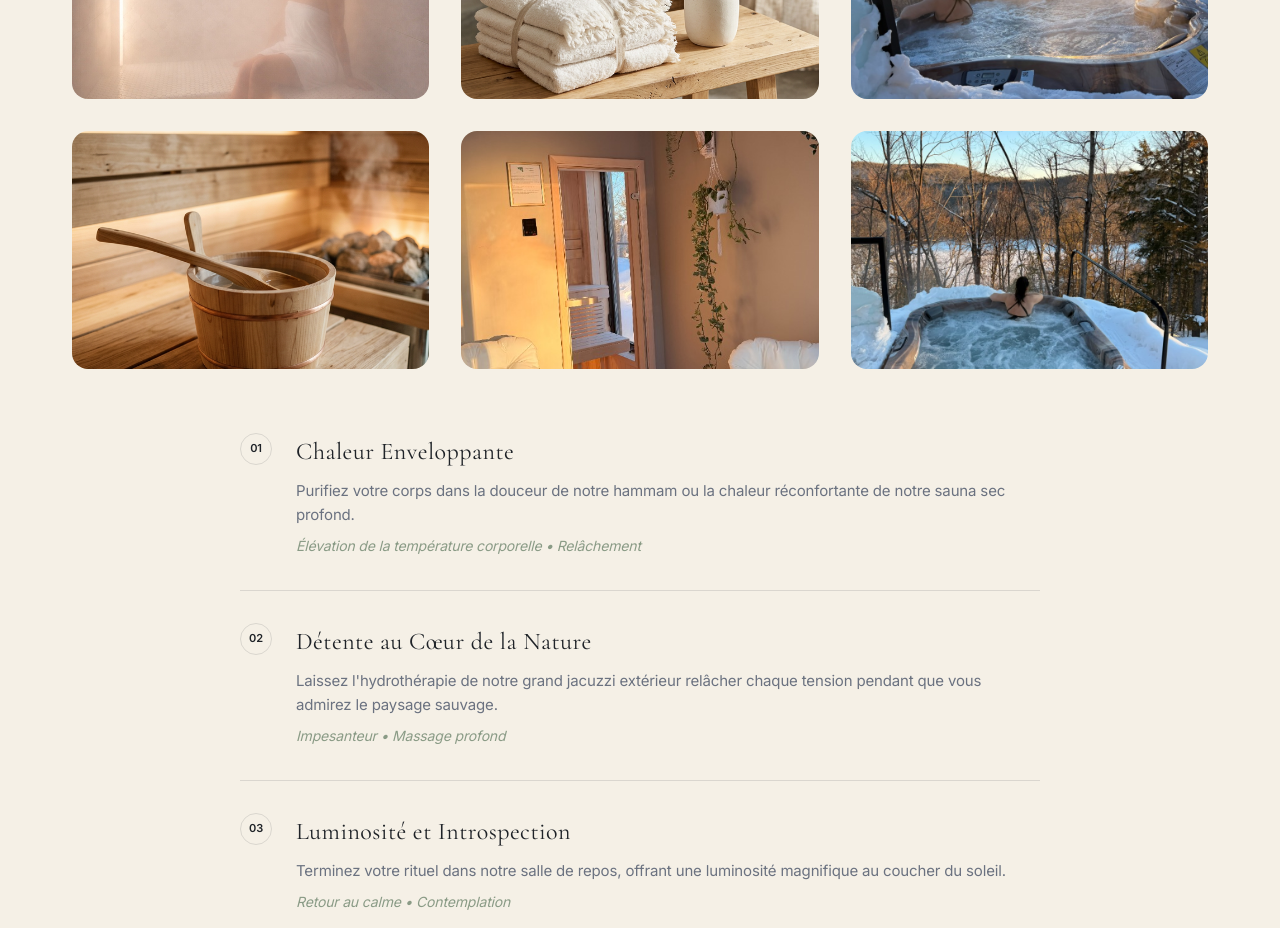
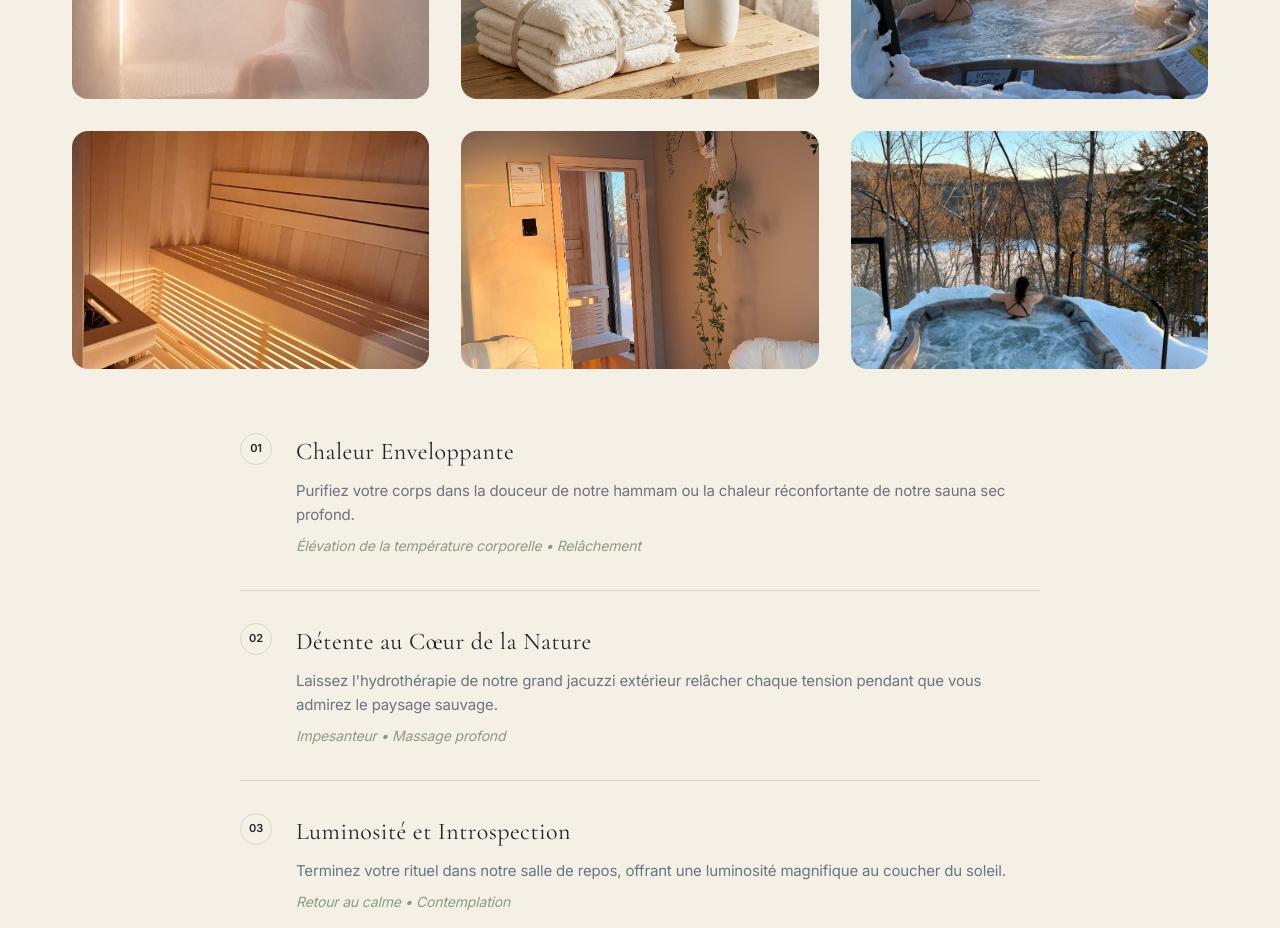
Before and after one commit to Projetxana/ALTARA, a React (Vite) app: page /ayana in a window 1280 px wide. Shown: the part 5580-6508 px from the top of the page. Built offline with nearby package versions, Linux system fonts and the light colour scheme; no server answers; the database is empty; a web font is replaced by a local one.

Commit message:
content: Replace sauna bucket photo with sauna benches photo

```diff
--- a/src/site/components/WellnessSanctuarySection.jsx
+++ b/src/site/components/WellnessSanctuarySection.jsx
@@ -6,7 +6,7 @@ const WellnessSanctuarySection = () => {
         "/ayana/photos/v2/spa-nouveau-2.jpg",
         "/ayana/photos/v2/japandi-towels.png",
         "/ayana/photos/v2/spa-nouveau-3.jpg",
-        "/ayana/photos/v2/japandi-sauna.png",
+        "/ayana/photos/v2/spa-sauna-benches.jpg",
         "/ayana/photos/v2/spa-nouveau-1.jpg",
         "/ayana/photos/v2/spa-nouveau-4.jpg"
     ];
```
Also changed, not shown: public/ayana/photos/v2/spa-sauna-benches.jpg (added).
